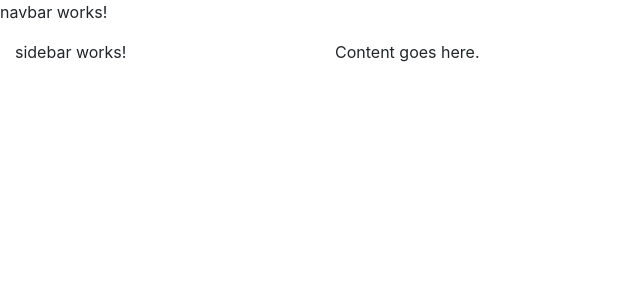
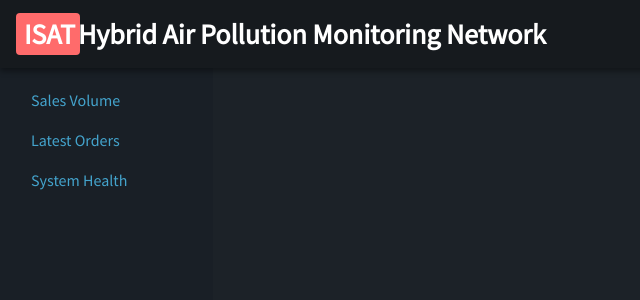
Before and after one commit to tafadzwa-mandava/Hybrid-Network, an Angular app: page / in a window 1280 px wide. Shown: the top 300 px of the page, without its empty margins (0-640 px from the left). Built offline with nearby package versions, Linux system fonts and the light colour scheme.

Commit message:
Work on NavBar and SideBar Component

```diff
--- a/src/app/app.component.css
+++ b/src/app/app.component.css
@@ -0,0 +1,18 @@
+/*ID for the sidebar*/
+#sideBar{
+    height: 100vh; /*This will enable us to select size relative to the view port*/
+    padding-top: 80px; /*Apply padding to the top of 80px*/
+    position: fixed; /*This way we will be able to scroll other parts of the app without having the sidebar move*/
+    background-color: #191F26; /*quite dark*/
+}
+
+/*ID for the dashboard*/
+#dashboard{
+    margin-top: 60px; /*moved content goes here lower*/
+}
+
+/*Class navbar selector*/
+#navbar{
+    background-color: #161A1E!important; /*Quite dark. !Important-Override the default colour*/
+    box-shadow: 0 3px 6px rgba(0,0,0,0.2), 0 3px 6px rgba(0,0,0,0.25); /*Apply a specific box shadow to the navbar*/
+}
--- a/src/app/app.component.html
+++ b/src/app/app.component.html
@@ -1,11 +1,17 @@
 <!--The content below is only a placeholder and can be replaced.-->
-<app-navbar></app-navbar>
+<app-navbar
+  id="navbar"
+  class="navbar navbar-dark fixed-top bg-dark">
+</app-navbar>
 
 <div class="container-fluid">
   <div class="row" id="mainContent">
-      <app-sidebar class="col-sm-3"></app-sidebar>
+      <app-sidebar
+        id="sideBar"
+        class="col-sm-3 col-md-2 d-none d-sm-block sidebar">
+      </app-sidebar>
+
       <div class="col-sm-9" id="dashboard">
-        <p>Content goes here.</p>
       </div>
   </div>
 </div>
--- a/src/app/navbar/navbar.component.css
+++ b/src/app/navbar/navbar.component.css
@@ -0,0 +1,17 @@
+.logo{
+    color: #fff;
+    font-weight: bold;
+    font-size: 1.4em;
+}
+
+.logo-left{
+    background-color: #ff6b6b;
+    padding: 3px 5px 3px 8px;
+    border-radius: 4px;
+}
+
+.logo-right{
+    padding: 3px 8px 3px 3px;
+    margin-left: -5px;
+    border-radius: 4px;
+}
--- a/src/app/navbar/navbar.component.html
+++ b/src/app/navbar/navbar.component.html
@@ -1,3 +1,4 @@
-<p>
-  navbar works!
-</p>
+<a class="navbar-brand" href="#">
+  <span class="logo logo-left">ISAT</span>
+  <span class="logo logo-right">Hybrid Air Pollution Monitoring Network</span>
+</a>
--- a/src/app/sidebar/sidebar.component.html
+++ b/src/app/sidebar/sidebar.component.html
@@ -1,3 +1,11 @@
-<p>
-  sidebar works!
-</p>
+<ul class="nav nav-pills flex-column">
+  <li class="nav-item">
+    <a class="nav-link" href="#">Sales Volume</a>
+  </li>
+  <li class="nav-item">
+      <a class="nav-link" href="#">Latest Orders</a>
+  </li>
+  <li class="nav-item">
+      <a class="nav-link" href="#">System Health</a>
+  </li>
+</ul>
--- a/src/index.html
+++ b/src/index.html
@@ -7,6 +7,7 @@
 
   <meta name="viewport" content="width=device-width, initial-scale=1">
   <link rel="icon" type="image/x-icon" href="favicon.ico">
+  <link href="https://fonts.googleapis.com/css?family=Source+Sans+Pro" rel="stylesheet">
 </head>
 <body>
   <app-root></app-root>
--- a/src/styles.css
+++ b/src/styles.css
@@ -1 +1,33 @@
-/* You can add global styles to this file, and also import other style files */
+*{
+    box-sizing: border-box;
+}
+
+html {
+    height: 100%;
+}
+
+/*Apply styling to the body element*/
+body{
+    font-family: 'Source Sans Pro', sans-serif; /*i will be using a particular Google Font throughout the whole project*/
+    background-color: #1C2228; /*Give it a dark background colour*/
+    color: #f7fff7; /*...and a light default font colour*/
+    height: 100%;
+}
+
+a {
+    color: #44a4cd; /*blue color for the links*/
+}
+
+a:hover {
+    color: #44a8cf; /*Brighter blue color for the links that are hovered over*/
+}
+
+/*box shadow on several elements to give it a material feel*/
+.shadow {
+    box-shadow: 0 8px 12px rgba(0,0,0,0.2), 0 5px 6px rgba(0,0,0,0.3);
+}
+
+/*Apply 30 pexels of pading to the container*/
+.section-container{
+    padding: 30px;
+}
```
